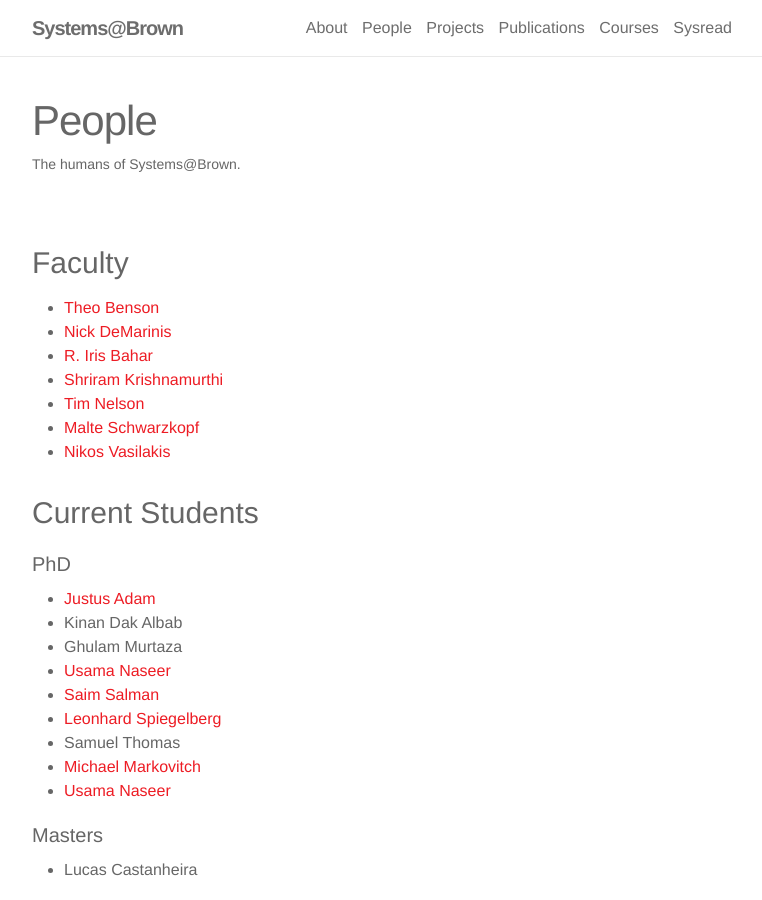
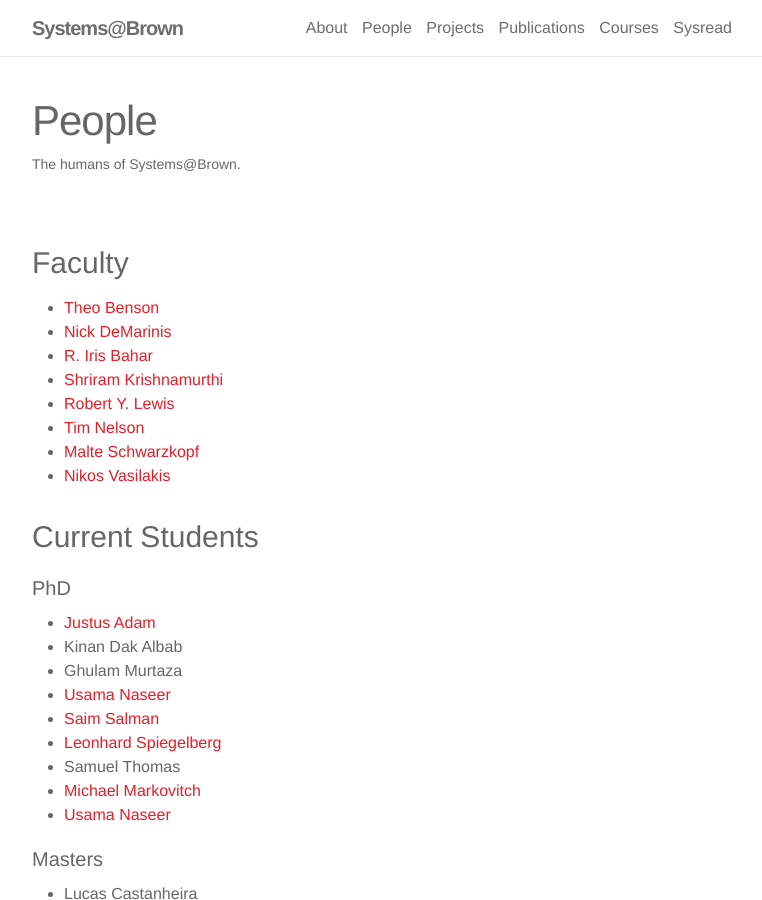
Before and after one commit to brownsys/systems-web, a Jekyll site: the page built from _pages/people.md, in a window 1280 px wide and 900 px high. Shown: the whole window, without its empty margins (258-1020 px from the left). Built offline with Jekyll 4.4.1, drawn with Linux system fonts in a browser that asks for light colours; nearby versions of some CDN libraries.

```diff
--- a/_data/people.yml
+++ b/_data/people.yml
@@ -18,6 +18,10 @@ people:
   - key: sk
     name: "Shriram Krishnamurthi"
     site: "https://cs.brown.edu/~sk"
+    type: faculty
+  - key: rlewis
+    name: "Robert Y. Lewis"
+    site: "https://robertylewis.com/"
     type: faculty
   - key: tn
     name: "Tim Nelson"
```
